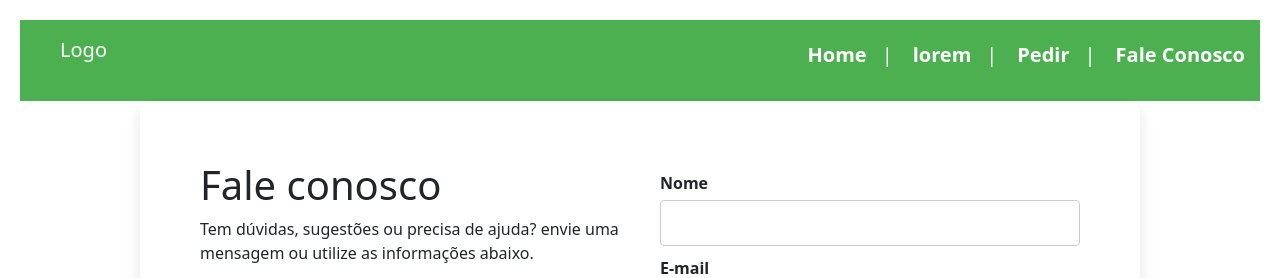
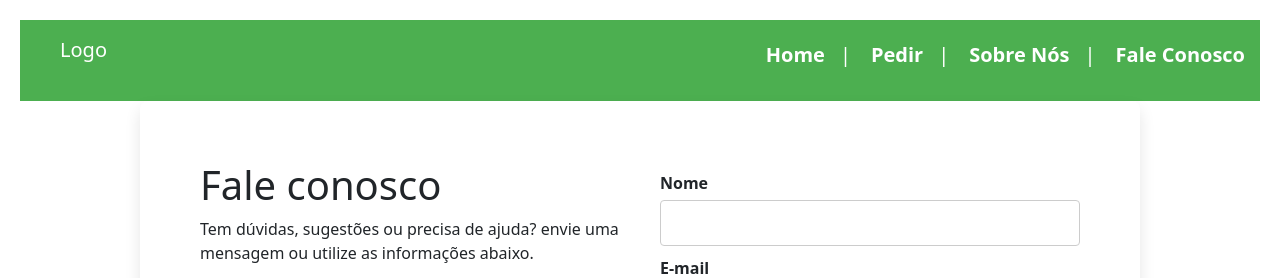
Before and after one commit to victorperes246/SiteFase3, a plain HTML site: page pages/contato.html in a window 1280 px wide. Shown: the top 278 px of the page. Drawn offline with nearby package versions, Linux system fonts and the light colour scheme; files whose address does not match are found by name.

Commit message:
Update contato.html

```diff
--- a/pages/contato.html
+++ b/pages/contato.html
@@ -17,8 +17,9 @@
         <nav>
             <ul>
                 <li><a href=..\..\PBLFase3\pages\home.html>Home</a></li>
-                <li><a href="#">lorem</a></li>
+
                 <li><a href=..\..\PBLFase3\pages\pedir.html>Pedir</a></li>
+              <li><a href="#">Sobre Nós</a></li>
                 <li><a href=..\..\PBLFase3\pages\contato.html>Fale Conosco</a></li>
             </ul>
         </nav>
```
